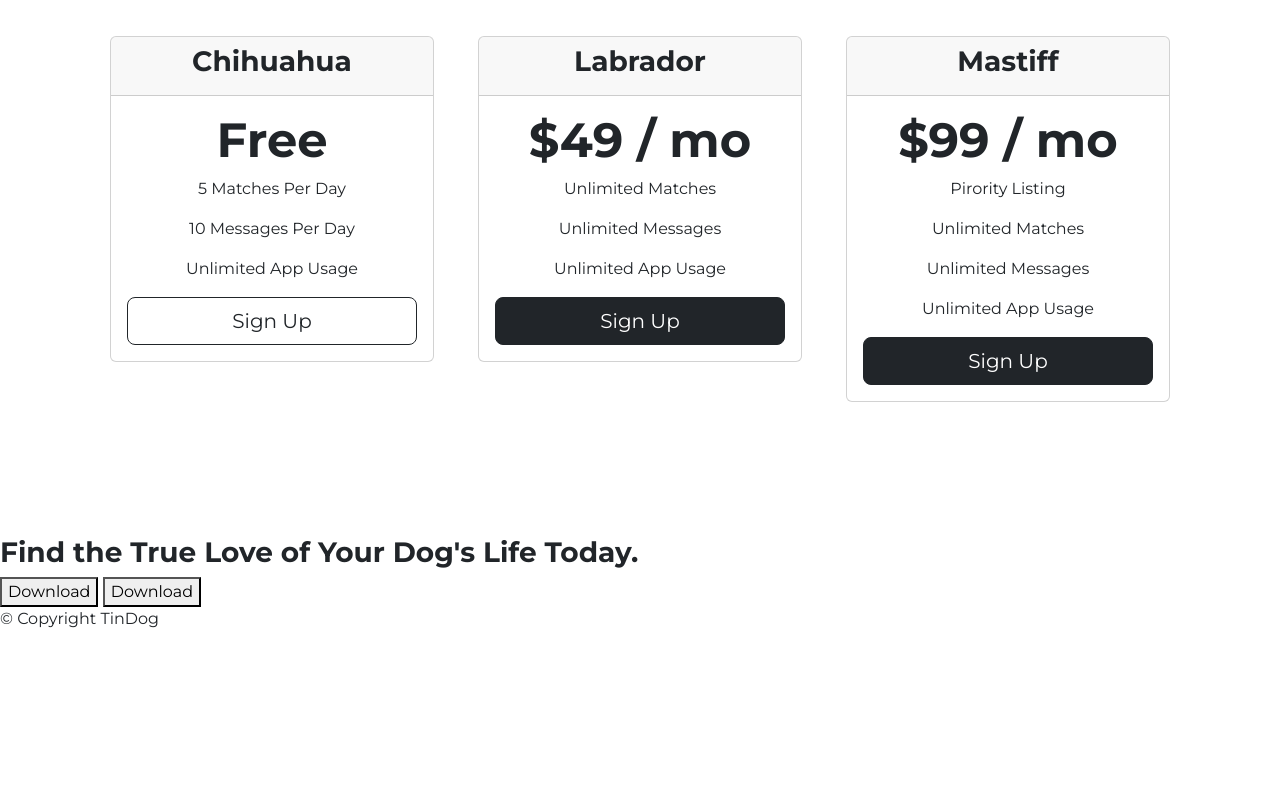
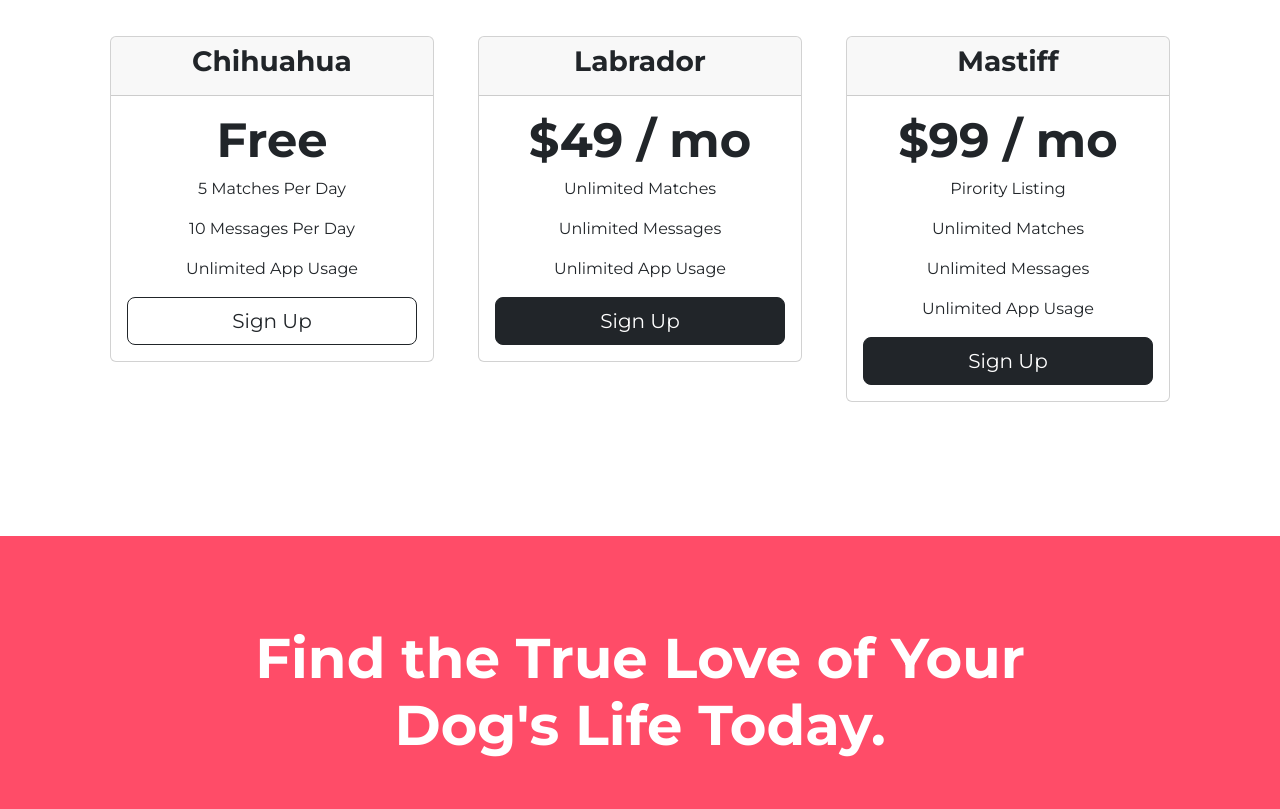
Before and after one commit to RohitShrirame/TinDog, a plain HTML site: page index.html in a window 1280 px wide. Shown: the part 1981-2790 px from the top of the page. Before the commit the page ends 2628 px from the top, so only its background shows below. Drawn offline with nearby package versions, Linux system fonts and the light colour scheme.

Commit message:
call to action section added

```diff
--- a/css/styles.css
+++ b/css/styles.css
@@ -15,7 +15,7 @@ h1{
 }
 
 h3{
-    font-weight: 800;
+    font-weight: 900;
 }
 h2{
     font-size: 3rem;
@@ -138,3 +138,16 @@ h2{
 .pricing-col{
     padding: 3% 2%;
 }
+
+/* call to action */
+#cta{
+    background-color: #ff4c68;
+    padding: 7% 15%;
+    text-align: center;;
+}
+
+#cta h3{
+    font-size: 3.5rem;
+    color: #fff;
+    padding-bottom: 5%;
+}
--- a/index.html
+++ b/index.html
@@ -206,8 +206,8 @@
   <section id="cta">
 
     <h3>Find the True Love of Your Dog's Life Today.</h3>
-    <button type="button">Download</button>
-    <button type="button">Download</button>
+    <button type="button" class="btn btn-dark btn-lg"><i class="fa-brands fa-apple"></i> Download</button>
+    <button type="button" class="btn btn-outline-light btn-lg"><i class="fa-brands fa-google-play"></i> Download</button>
 
   </section>
 
@@ -215,6 +215,7 @@
   <!-- Footer -->
 
   <footer id="footer">
+
 
     <p>© Copyright TinDog</p>
 
```
